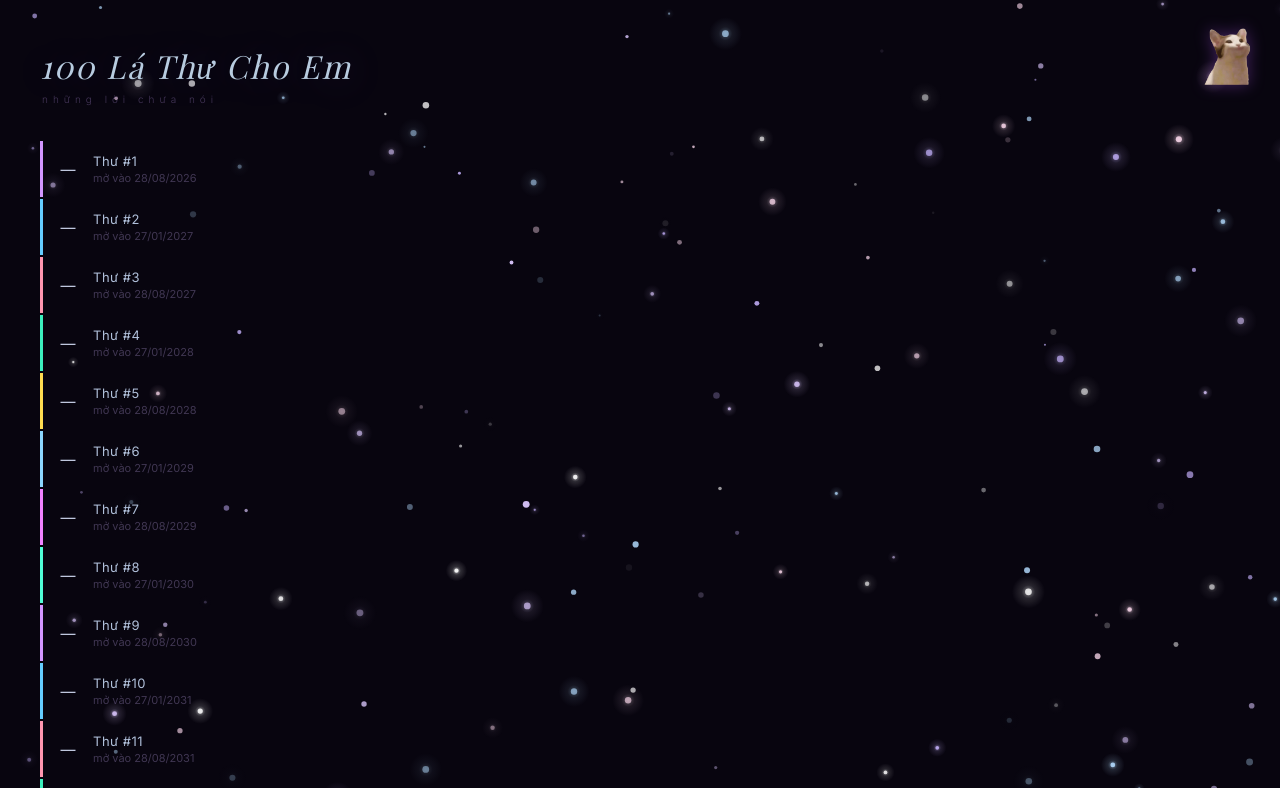
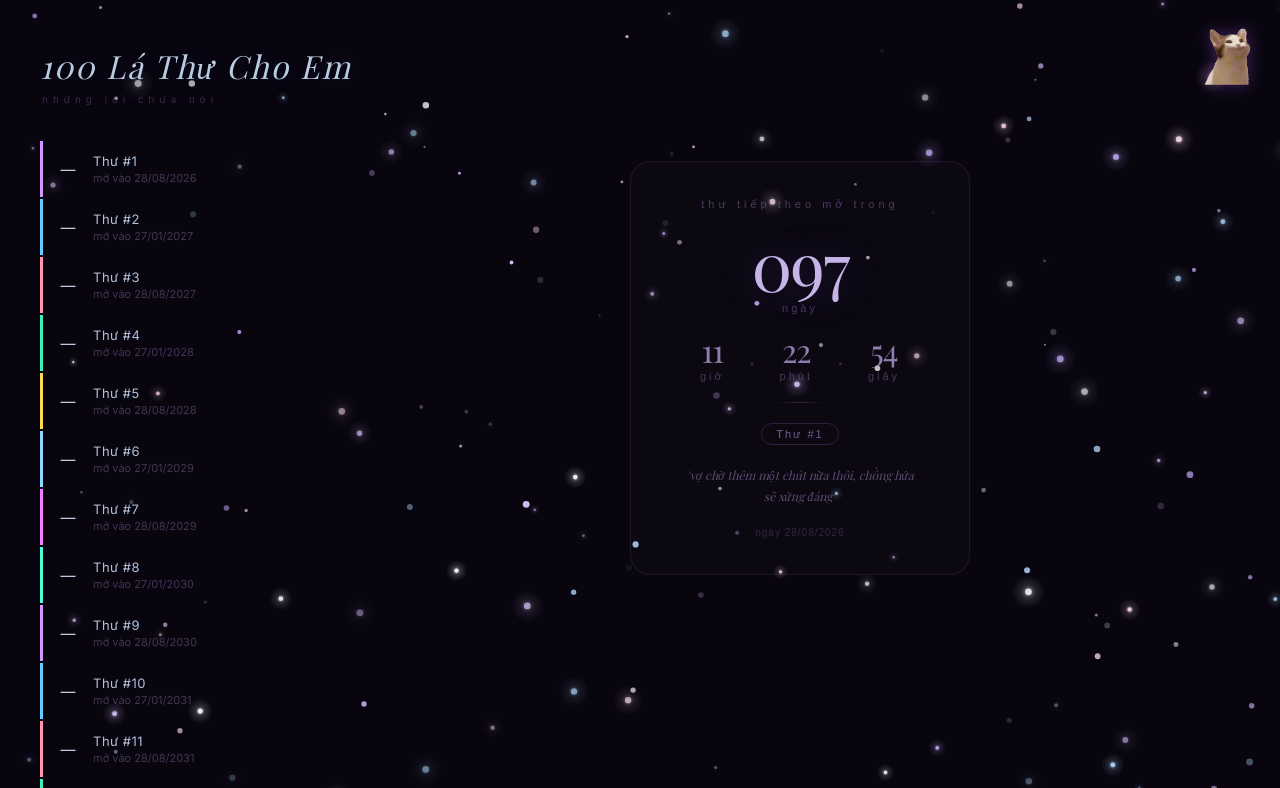
Before and after one commit to beBubePom/secure-letters, a website: page public/index.html in a window 1280 px wide. Shown: the top 788 px of the page. Drawn offline with nearby package versions, Linux system fonts and the light colour scheme; no server answers; animation ran at ten frames a second; a web font is replaced by a local one.

Commit message:
add countdown timer

```diff
--- a/public/index.html
+++ b/public/index.html
@@ -24,8 +24,13 @@
   <h1><span id="typingText"></span><span id="typingCursor">|</span></h1>
   <p class="subtitle">những lời chưa nói</p>
 
-  <!-- Danh sách thư -->
-  <div class="letter-list" id="letterGrid"></div>
+  <!-- Layout chính: 2 cột -->
+  <div class="main-layout">
+    <div class="letter-list" id="letterGrid"></div>
+    <div class="side-panel">
+      <div id="countdown"></div>
+    </div>
+  </div>
 
   <!-- Modal -->
   <div id="modal" class="modal">
--- a/public/script.js
+++ b/public/script.js
@@ -354,6 +354,66 @@ document.addEventListener("keydown", e => { if (e.key === "Escape") closeModal()
 
 
 
+
+// ══════════════════════════════════════════════════════════════════════════════
+// ĐẾÂM NGƯỢC THƯ TIẾP THEO
+// ══════════════════════════════════════════════════════════════════════════════
+(function initCountdown() {
+  const QUOTES = [
+    "vợ chờ thêm một chút nữa thôi, chồng hứa sẽ xứng đáng",
+    "mỗi lá thư là một phần nhỏ trái tim chồng dành cho vợ",
+    "ngày mở thư tới rồi sẽ tới, như chồng luôn ở đây bên vợ",
+    "chồng đã nghĩ về khoảnh khắc này từ rất lâu rồi đó em",
+    "thêm một ngày qua là thêm một ngày anh thương em hơn",
+  ];
+
+  function getNext() {
+    const now = new Date();
+    for (const e of SCHEDULE) {
+      const d = new Date(e.year, e.month - 1, e.day, 0, 0, 0);
+      if (d > now) return { ...e, date: d };
+    }
+    return null;
+  }
+
+  const next = getNext();
+  const wrap = document.getElementById("countdown");
+  if (!next || !wrap) return;
+
+  const dateStr = `ngày ${String(next.day).padStart(2,"0")}/${String(next.month).padStart(2,"0")}/${next.year}`;
+  const quote   = QUOTES[(next.letter - 1) % QUOTES.length];
+
+  wrap.innerHTML = `
+    <div class="cd-label">thư tiếp theo mở trong</div>
+    <div class="cd-col">
+      <div class="cd-days" id="cdDays">000</div>
+      <div class="cd-unit">ngày</div>
+    </div>
+    <div class="cd-row">
+      <div class="cd-col"><div class="cd-small" id="cdHours">00</div><div class="cd-unit">giờ</div></div>
+      <div class="cd-dot">·</div>
+      <div class="cd-col"><div class="cd-small" id="cdMinutes">00</div><div class="cd-unit">phút</div></div>
+      <div class="cd-dot">·</div>
+      <div class="cd-col"><div class="cd-small" id="cdSeconds">00</div><div class="cd-unit">giây</div></div>
+    </div>
+    <div class="cd-separator"></div>
+    <div class="cd-badge">Thư #${next.letter}</div>
+    <div class="cd-quote">${quote}</div>
+    <div class="cd-date">${dateStr}</div>
+  `;
+
+  function tick() {
+    const diff = next.date - new Date();
+    if (diff <= 0) return;
+    document.getElementById("cdDays").textContent    = String(Math.floor(diff/(1000*60*60*24))).padStart(3,"0");
+    document.getElementById("cdHours").textContent   = String(Math.floor((diff%(1000*60*60*24))/(1000*60*60))).padStart(2,"0");
+    document.getElementById("cdMinutes").textContent = String(Math.floor((diff%(1000*60*60))/(1000*60))).padStart(2,"0");
+    document.getElementById("cdSeconds").textContent = String(Math.floor((diff%(1000*60))/1000)).padStart(2,"0");
+  }
+  tick();
+  setInterval(tick, 1000);
+})();
+
 // ══════════════════════════════════════════════════════════════════════════════
 // HẠT BỤI LẤPLÁNH
 // ══════════════════════════════════════════════════════════════════════════════
--- a/public/style.css
+++ b/public/style.css
@@ -68,15 +68,69 @@ h1 {
   text-transform: lowercase;
 }
 
-/* ── Danh sách thư ───────────────────────────────────────────────────────────── */
-.letter-list {
+/* ── Layout 2 cột ────────────────────────────────────────────────────────────── */
+.main-layout {
   position: relative;
   z-index: 1;
   display: flex;
+  gap: 0;
+  align-items: flex-start;
+  max-width: 1200px;
+  padding: 0 40px 80px 40px;
+}
+
+/* ── Danh sách thư ───────────────────────────────────────────────────────────── */
+.letter-list {
+  display: flex;
   flex-direction: column;
   gap: 2px;
-  padding: 0 0 80px 40px;
-  width: 420px;
+  width: 400px;
+  flex-shrink: 0;
+  padding-right: 20px;
+}
+
+/* ── Side panel (đếm ngược) ──────────────────────────────────────────────────── */
+.side-panel {
+  flex: 1;
+  display: flex;
+  flex-direction: column;
+  align-items: center;
+  padding-top: 20px;
+  position: sticky;
+  top: 40px;
+}
+
+#countdown {
+  display: flex;
+  flex-direction: column;
+  align-items: center;
+  gap: 20px;
+  padding: 36px 28px;
+  background: rgba(255,255,255,0.015);
+  border: 1px solid rgba(160,120,220,0.12);
+  border-radius: 20px;
+  width: 100%;
+  max-width: 340px;
+}
+
+.cd-label { font-size: 11px; letter-spacing: 4px; color: rgba(160,140,200,0.4); font-family: sans-serif; text-transform: lowercase; text-align: center; }
+.cd-days { font-size: 68px; font-weight: 300; color: rgba(220,200,255,0.9); letter-spacing: -2px; line-height: 1; text-shadow: 0 0 40px rgba(180,130,255,0.25); font-family: 'Playfair Display', serif; }
+.cd-unit { font-size: 11px; letter-spacing: 3px; color: rgba(160,130,200,0.4); font-family: sans-serif; margin-top: 4px; }
+.cd-row { display: flex; gap: 24px; align-items: flex-end; }
+.cd-col { display: flex; flex-direction: column; align-items: center; }
+.cd-small { font-size: 32px; font-weight: 300; color: rgba(200,175,240,0.7); letter-spacing: -1px; line-height: 1; font-family: 'Playfair Display', serif; }
+.cd-dot { font-size: 24px; color: rgba(160,120,220,0.25); padding-bottom: 4px; }
+.cd-separator { width: 50px; height: 1px; background: linear-gradient(90deg, transparent, rgba(160,120,220,0.25), transparent); }
+.cd-badge { font-size: 11px; font-family: sans-serif; letter-spacing: 2px; color: rgba(200,160,255,0.55); border: 1px solid rgba(180,130,255,0.18); border-radius: 20px; padding: 4px 14px; }
+.cd-quote { font-size: 12px; font-style: italic; color: rgba(170,145,210,0.5); text-align: center; max-width: 240px; line-height: 1.75; font-family: 'Playfair Display', serif; }
+.cd-quote::before { content: '"'; color: rgba(150,100,210,0.35); }
+.cd-quote::after  { content: '"'; color: rgba(150,100,210,0.35); }
+.cd-date { font-size: 10px; color: rgba(130,110,170,0.3); font-family: sans-serif; letter-spacing: 1px; }
+
+@media (max-width: 768px) {
+  .main-layout { flex-direction: column; padding: 0 20px 60px; }
+  .letter-list { width: 100%; padding-right: 0; }
+  .side-panel { width: 100%; position: static; padding-top: 32px; }
 }
 
 .box {
```
